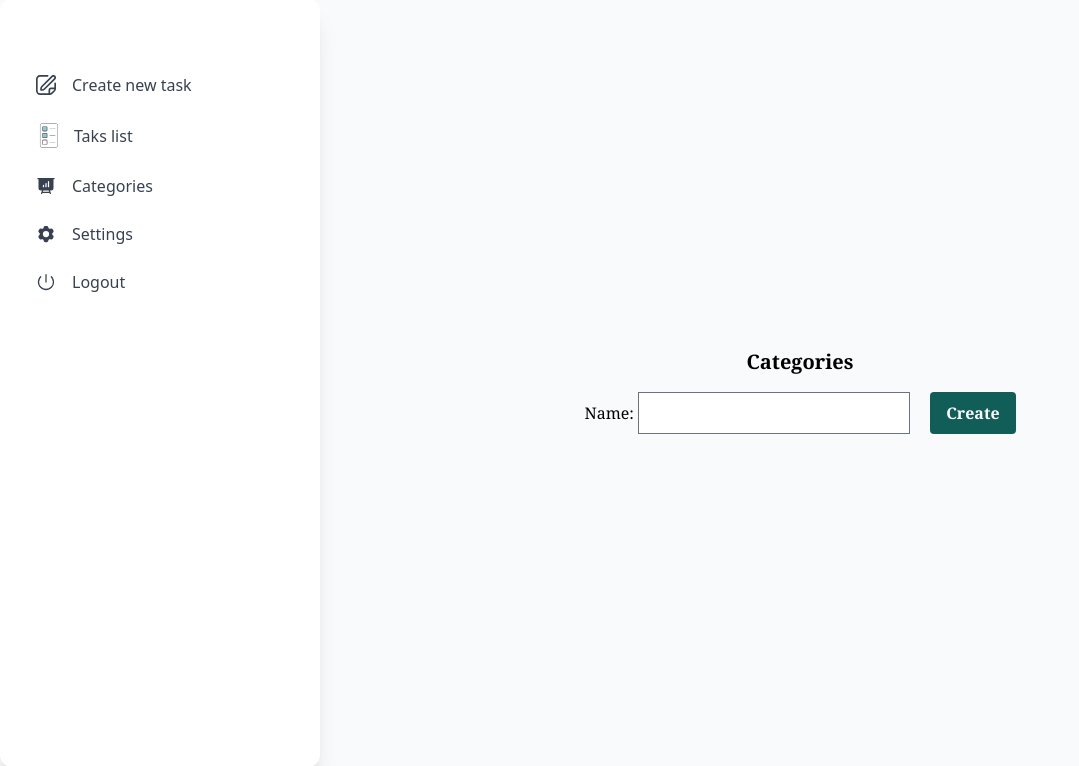
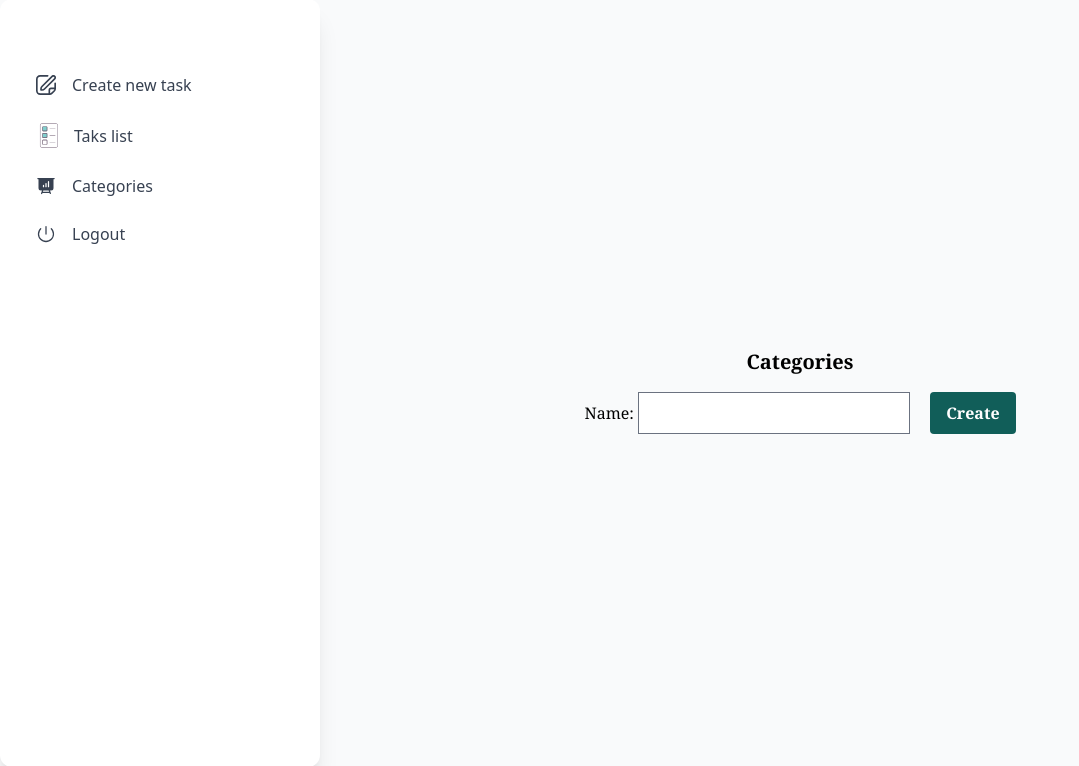
Before and after one commit to fxcx/tasks, a Django app: page /categories/ in a window 1280 px wide. Shown: the part 81-847 px from the top of the page, without its empty margins (0-1079 px from the left). Run offline with Django 5.2, Linux system fonts and the light colour scheme; a user stored in the database is signed in; data comes from the database, SQL or seed files in the repository; style sheets or scripts are compiled from the project's sources; some libraries are stand-ins or nearby versions.

Commit message:
delete settings option

```diff
--- a/theme/templates/tasks/base.html
+++ b/theme/templates/tasks/base.html
@@ -69,14 +69,6 @@
             <a href="{% url 'tasks:categories' %}">Categories</a>
           </div>
           <div role="button" tabindex="3" class="flex items-center w-full p-3 rounded-lg text-start leading-tight transition-all hover:bg-blue-50 hover:bg-opacity-80 focus:bg-blue-50 focus:bg-opacity-80 active:bg-blue-50 active:bg-opacity-80 hover:text-blue-900 focus:text-blue-900 active:text-blue-900 outline-none">
-            <div class="grid place-items-center mr-4">
-              <svg xmlns="http://www.w3.org/2000/svg" viewBox="0 0 24 24" fill="currentColor" aria-hidden="true" class="h-5 w-5">
-                <path fill-rule="evenodd" d="M11.078 2.25c-.917 0-1.699.663-1.85 1.567L9.05 4.889c-.02.12-.115.26-.297.348a7.493 7.493 0 00-.986.57c-.166.115-.334.126-.45.083L6.3 5.508a1.875 1.875 0 00-2.282.819l-.922 1.597a1.875 1.875 0 00.432 2.385l.84.692c.095.078.17.229.154.43a7.598 7.598 0 000 1.139c.015.2-.059.352-.153.43l-.841.692a1.875 1.875 0 00-.432 2.385l.922 1.597a1.875 1.875 0 002.282.818l1.019-.382c.115-.043.283-.031.45.082.312.214.641.405.985.57.182.088.277.228.297.35l.178 1.071c.151.904.933 1.567 1.85 1.567h1.844c.916 0 1.699-.663 1.85-1.567l.178-1.072c.02-.12.114-.26.297-.349.344-.165.673-.356.985-.57.167-.114.335-.125.45-.082l1.02.382a1.875 1.875 0 002.28-.819l.923-1.597a1.875 1.875 0 00-.432-2.385l-.84-.692c-.095-.078-.17-.229-.154-.43a7.614 7.614 0 000-1.139c-.016-.2.059-.352.153-.43l.84-.692c.708-.582.891-1.59.433-2.385l-.922-1.597a1.875 1.875 0 00-2.282-.818l-1.02.382c-.114.043-.282.031-.449-.083a7.49 7.49 0 00-.985-.57c-.183-.087-.277-.227-.297-.348l-.179-1.072a1.875 1.875 0 00-1.85-1.567h-1.843zM12 15.75a3.75 3.75 0 100-7.5 3.75 3.75 0 000 7.5z" clip-rule="evenodd"></path>
-              </svg>
-            </div>
-            <a href="{% url 'tasks:logout' %}">Settings</a>
-          </div>
-          <div role="button" tabindex="4" class="flex items-center w-full p-3 rounded-lg text-start leading-tight transition-all hover:bg-blue-50 hover:bg-opacity-80 focus:bg-blue-50 focus:bg-opacity-80 active:bg-blue-50 active:bg-opacity-80 hover:text-blue-900 focus:text-blue-900 active:text-blue-900 outline-none">
             <div class="grid place-items-center mr-4">
               <svg xmlns="http://www.w3.org/2000/svg" viewBox="0 0 24 24" fill="currentColor" aria-hidden="true" class="h-5 w-5">
                 <path fill-rule="evenodd" d="M12 2.25a.75.75 0 01.75.75v9a.75.75 0 01-1.5 0V3a.75.75 0 01.75-.75zM6.166 5.106a.75.75 0 010 1.06 8.25 8.25 0 1011.668 0 .75.75 0 111.06-1.06c3.808 3.807 3.808 9.98 0 13.788-3.807 3.808-9.98 3.808-13.788 0-3.808-3.807-3.808-9.98 0-13.788a.75.75 0 011.06 0z" clip-rule="evenodd"></path>
```
